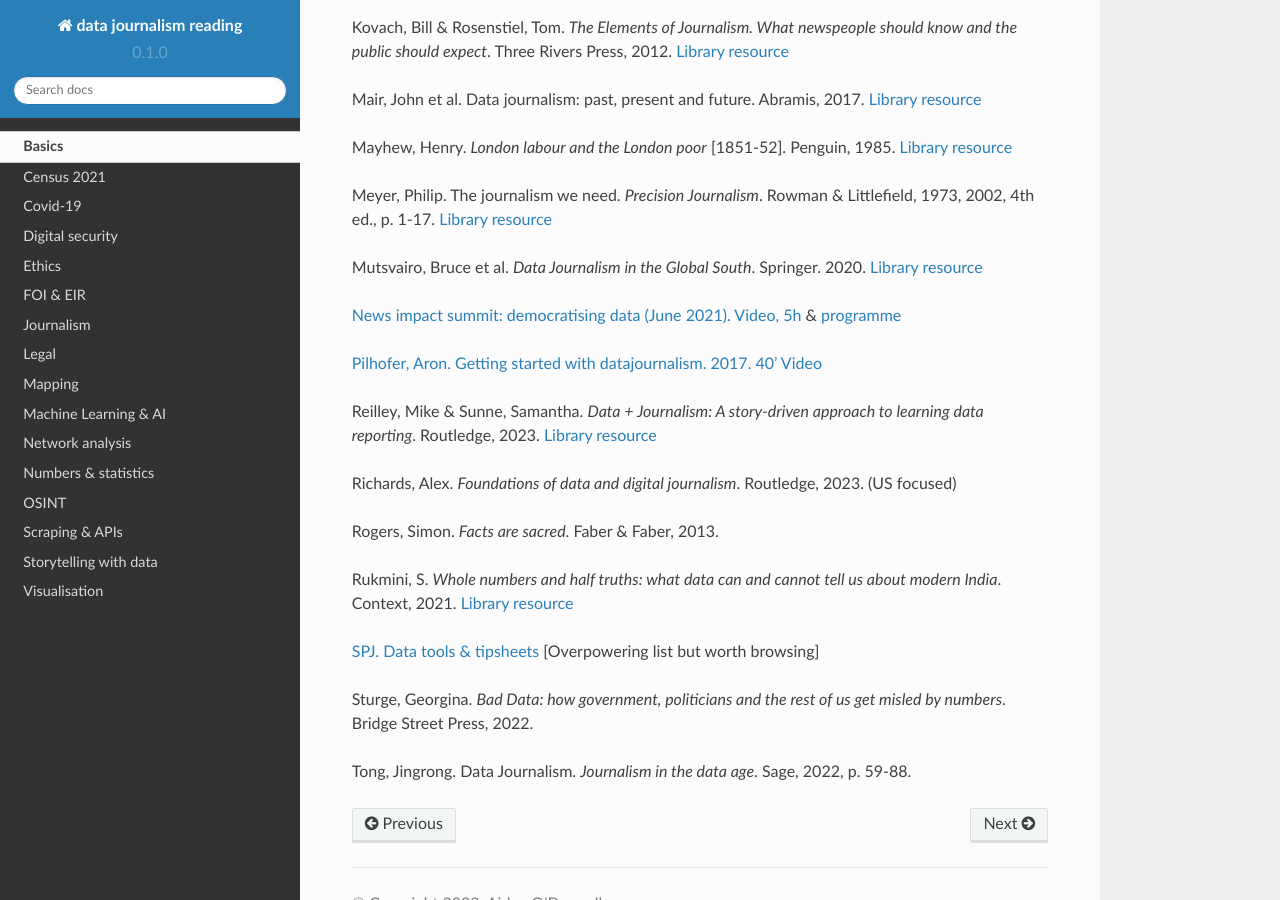
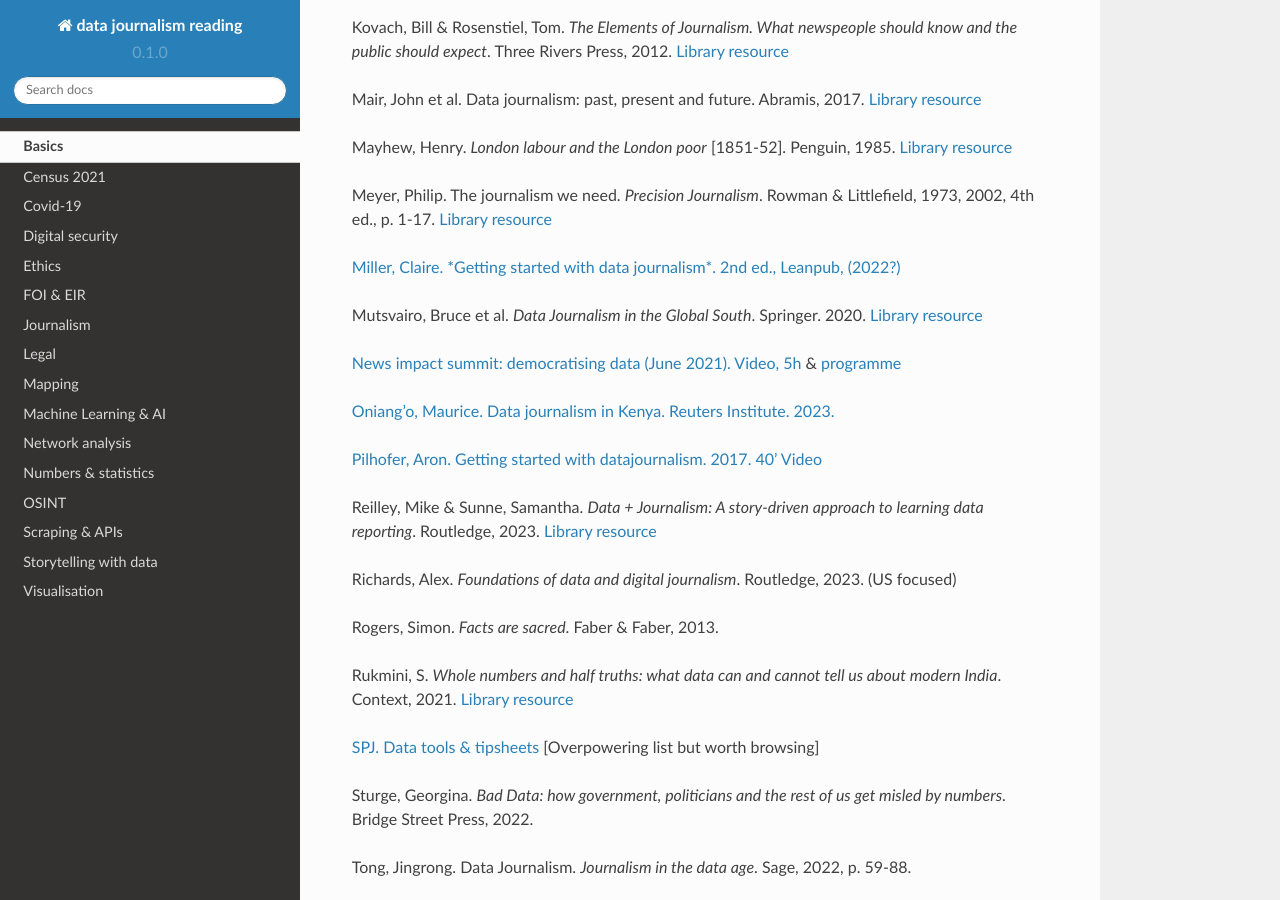
Before and after one commit to aodhanlutetiae/data_journalism_reading, a Sphinx documentation site: the page built from docs/source/basics.rst, in a window 1280 px wide and 900 px high, scrolled down 744 px. Built offline with Sphinx 7.4.7 and the Read the Docs theme 2.0.0, drawn with Linux system fonts in a browser that asks for light colours.

Commit message:
update basics & ethics

```diff
--- a/docs/source/basics.rst
+++ b/docs/source/basics.rst
@@ -39,10 +39,14 @@
 Meyer, Philip. The journalism we need. *Precision Journalism*.
 Rowman & Littlefield, 1973, 2002, 4th ed., p. 1-17. `Library resource <https://librarysearch.cardiff.ac.uk/permalink/f/1tfrs8a/44CAR_ALMA51112618970002420>`_
 
+`Miller, Claire. *Getting started with data journalism*. 2nd ed., Leanpub, (2022?) <https://leanpub.com/gettingstartedwithdatajournalism>`_
+
 Mutsvairo, Bruce et al. *Data Journalism in the Global South*. Springer. 2020.
 `Library resource <https://librarysearch.cardiff.ac.uk/permalink/f/djvk49/TN_cdi_askewsholts_vlebooks_9783030251772>`_
 
 `News impact summit: democratising data (June 2021). Video, 5h <https://www.youtube.com/watch?v=0b4DjATPVR8>`_ & `programme <https://newsimpact.io/summits/news-impact-summit-online-data-2021>`_
+
+`Oniang'o, Maurice. Data journalism in Kenya. Reuters Institute. 2023. <https://reutersinstitute.politics.ox.ac.uk/news/how-new-generation-women-are-driving-golden-age-data-journalism-kenya>`_
 
 `Pilhofer, Aron. Getting started with datajournalism. 2017. 40'
 Video <https://www.youtube.com/watch?v=DYzDnufwHNE>`_
--- a/docs/source/ethics.rst
+++ b/docs/source/ethics.rst
@@ -20,6 +20,8 @@
 Datajournalism.com, 2017 <https://datajournalism.com/read/longreads/ethical-questions-in-data-journalism-and-the-power-of-online-discussion>`_
 
 Criado-Perez, Caroline. *Invisible women: data bias in a world designed for men*. Vintage, 2019. `Library resource <https://librarysearch.cardiff.ac.uk/permalink/f/3go6c4/44CAR_ALMA51186904880002420>`_
+
+`D'ignazio, Catherine & Klein, Lauren F. Data feminism. MIT Press, 2020 <https://librarysearch.cardiff.ac.uk/permalink/44WHELF_CAR/1fseqj3/alma9911901019502420>`_
 
 `Diakopoulos, Nick. BuzzFeed’s pro tennis investigation displays ethical dilemmas of data journalism. CJR, 2016. <https://www.cjr.org/tow_center/transparency_algorithms_buzzfeed.php>`_
 
```
